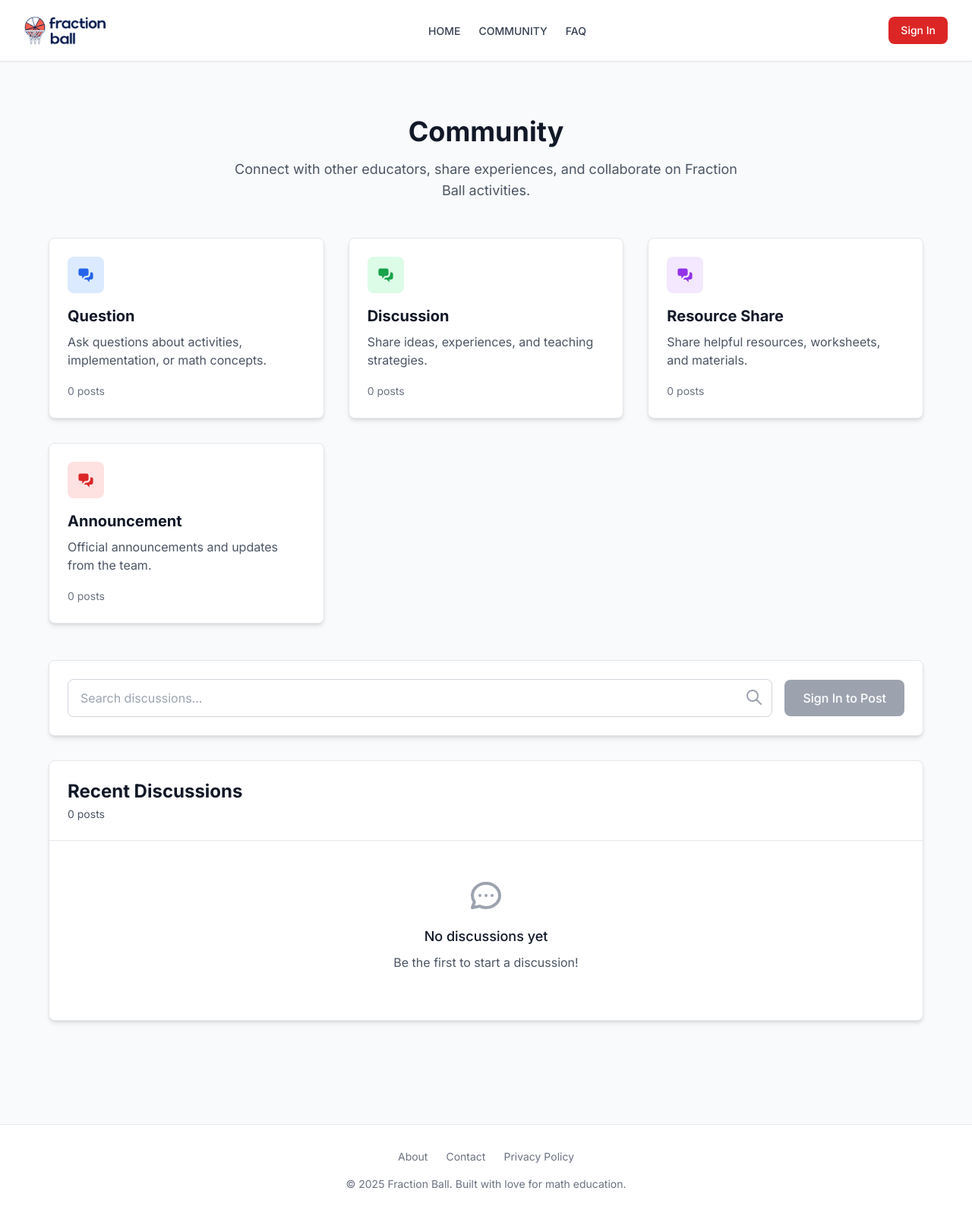
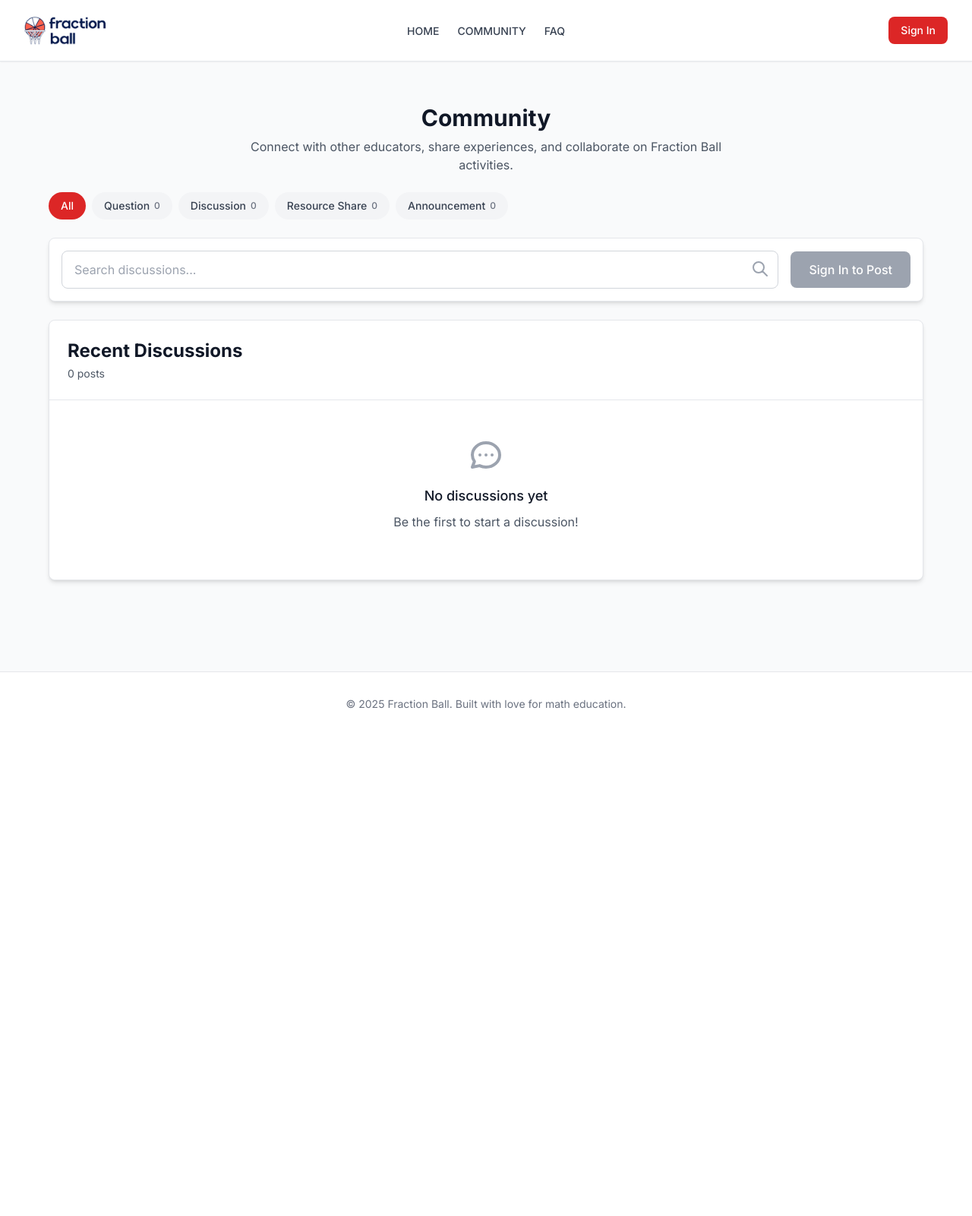
Before and after one commit to weedwacker123/fractionBallLMS, a Django app: page /community/ in a window 1280 px wide. Shown: the whole page at 76% size. After the commit the page ends 933 px from the top, so only its background shows below. Run offline with Django 5.2, Linux system fonts and the light colour scheme; parts of the project's set-up code (start-up, migrations or seed data) failed here and were passed over; some libraries are stand-ins or nearby versions.

Commit message:
Enhance URL handling and navigation structure
- Updated FirebaseAuthMiddleware to include additional public paths for authentication.
- Introduced _normalize_url function in menu_service.py to ensure consistent URL formatting for internal links.
- Added new URL patterns for 'faqs/' and 'activities/' in v4_urls.py to support CMS menu structure.
- Refactored base.html for improved navigation layout and removed unnecessary elements from community.html and faq.html templates.

Co-Authored-By: Claude Opus 4.6 <noreply@anthropic.com>

```diff
--- a/accounts/middleware.py
+++ b/accounts/middleware.py
@@ -31,9 +31,12 @@ class FirebaseAuthMiddleware(MiddlewareMixin):
         '/admin/',
         '/static/',
         '/faq/',
+        '/faqs/',
+        '/activities/',
         '/search/',
         '/community/',
         '/health/',
+        '/page/',
     ]
 
     # Exact paths that don't require authentication
--- a/content/menu_service.py
+++ b/content/menu_service.py
@@ -18,6 +18,25 @@ def _get_firestore_client():
     """Get Firestore client - reuse from firestore_service"""
     from content.firestore_service import get_firestore_client
     return get_firestore_client()
+
+
+def _normalize_url(url: str) -> str:
+    """
+    Normalize internal URLs from CMS:
+    - Ensure leading slash and trailing slash on internal paths
+    """
+    if not url:
+        return '/'
+    # Don't touch external URLs
+    if url.startswith('http://') or url.startswith('https://'):
+        return url
+    # Ensure leading slash
+    if not url.startswith('/'):
+        url = '/' + url
+    # Ensure trailing slash (Django APPEND_SLASH expects it)
+    if url != '/' and not url.endswith('/'):
+        url = url + '/'
+    return url
 
 
 def _fetch_menu_items_from_firestore(location: str) -> List[Dict[str, Any]]:
@@ -46,7 +65,7 @@ def _fetch_menu_items_from_firestore(location: str) -> List[Dict[str, Any]]:
             item = {
                 'id': doc.id,
                 'label': data.get('label', ''),
-                'url': data.get('url', ''),
+                'url': _normalize_url(data.get('url', '')),
                 'type': data.get('type', 'page'),
                 'openInNewTab': data.get('openInNewTab', False),
                 'icon': data.get('icon'),
@@ -149,11 +168,7 @@ def _get_fallback_header_menu() -> List[Dict[str, Any]]:
 
 def _get_fallback_footer_menu() -> List[Dict[str, Any]]:
     """Fallback footer menu if Firestore unavailable"""
-    return [
-        {'label': 'About', 'url': '/page/about/', 'type': 'page', 'openInNewTab': False, 'children': []},
-        {'label': 'Contact', 'url': '/page/contact/', 'type': 'page', 'openInNewTab': False, 'children': []},
-        {'label': 'Privacy Policy', 'url': '/page/privacy/', 'type': 'page', 'openInNewTab': False, 'children': []},
-    ]
+    return []
 
 
 def refresh_menu_cache():
--- a/content/v4_urls.py
+++ b/content/v4_urls.py
@@ -10,8 +10,10 @@ urlpatterns = [
     # Main pages (public)
     path('', v4_views.home, name='home'),
     path('faq/', v4_views.faq, name='faq'),
+    path('faqs/', v4_views.faq, name='faqs'),  # Alias — CMS menu uses /faqs/
 
-    # Activity pages (requires auth)
+    # Activity pages
+    path('activities/', v4_views.home, name='activities'),  # /activities/ shows the home activity listing
     path('activities/<slug:slug>/', v4_views.activity_detail, name='activity-detail'),
 
     # Search (public for homepage filtering)
--- a/templates/base.html
+++ b/templates/base.html
@@ -44,14 +44,14 @@
     <!-- Navigation -->
     <nav class="bg-white shadow-sm border-b border-gray-200">
         <div class="max-w-7xl mx-auto px-4 sm:px-6 lg:px-8">
-            <div class="flex justify-between items-center h-16 sm:h-20">
+            <div class="relative flex items-center justify-between h-16 sm:h-20">
                 <!-- Logo and Brand -->
                 <a href="/" class="flex items-center">
                     <img src="{% static 'img/logo.png' %}" alt="Fraction Ball" class="h-10 sm:h-12 w-auto">
                 </a>
 
-                <!-- Center Navigation (Desktop) - Dynamic from CMS -->
-                <div class="hidden lg:flex items-center space-x-6">
+                <!-- Center Navigation (Desktop) - absolutely centered -->
+                <div class="hidden lg:flex items-center space-x-6 absolute left-1/2 -translate-x-1/2">
                     {% for item in header_menu %}
                     <div class="relative group">
                         <a href="{{ item.url }}" {% if item.openInNewTab %}target="_blank" rel="noopener"{% endif %}
@@ -81,14 +81,6 @@
                         </svg>
                     </button>
                     {% if user.is_authenticated %}
-                        <!-- Notifications -->
-                        <button class="p-2 text-gray-600 hover:text-gray-900 transition-colors relative">
-                            <svg class="w-6 h-6" fill="currentColor" viewBox="0 0 20 20">
-                                <path d="M10 2a6 6 0 00-6 6v3.586l-.707.707A1 1 0 004 14h12a1 1 0 00.707-1.707L16 11.586V8a6 6 0 00-6-6zM10 18a3 3 0 01-3-3h6a3 3 0 01-3 3z"/>
-                            </svg>
-                            <span class="absolute top-1 right-1 w-2 h-2 bg-red-500 rounded-full"></span>
-                        </button>
-
                         <!-- User Profile with dropdown -->
                         <div class="relative">
                             <button id="userMenuBtn" class="p-2 text-gray-600 hover:text-gray-900 transition-colors">
--- a/templates/community.html
+++ b/templates/community.html
@@ -3,33 +3,29 @@
 {% block title %}Community - Fraction Ball{% endblock %}
 
 {% block content %}
-<div class="max-w-7xl mx-auto px-4 sm:px-6 lg:px-8 py-12">
-    <div class="text-center mb-12">
-        <h1 class="text-4xl font-bold text-gray-900 mb-4">Community</h1>
-        <p class="text-lg text-gray-600 max-w-2xl mx-auto">
+<div class="max-w-7xl mx-auto px-4 sm:px-6 lg:px-8 py-8">
+    <div class="text-center mb-6">
+        <h1 class="text-3xl font-bold text-gray-900 mb-2">Community</h1>
+        <p class="text-gray-600 max-w-2xl mx-auto">
             Connect with other educators, share experiences, and collaborate on Fraction Ball activities.
         </p>
     </div>
 
     <!-- Categories -->
-    <div class="grid grid-cols-1 md:grid-cols-2 lg:grid-cols-3 gap-8 mb-12">
+    <div class="flex flex-wrap gap-2 mb-6">
+        <a href="/community/" class="inline-flex items-center px-4 py-2 rounded-full text-sm font-medium transition-colors {% if not selected_category %}bg-red-600 text-white{% else %}bg-gray-100 text-gray-700 hover:bg-gray-200{% endif %}">
+            All
+        </a>
         {% for category in categories %}
-        <a href="?category={{ category.slug }}" class="bg-white rounded-lg shadow-md border border-gray-200 p-6 hover:shadow-lg transition-shadow {% if selected_category == category.slug %}ring-2 ring-red-500{% endif %}">
-            <div class="w-12 h-12 bg-{{ category.color }}-100 rounded-lg flex items-center justify-center mb-4">
-                <svg class="w-6 h-6 text-{{ category.color }}-600" fill="currentColor" viewBox="0 0 20 20">
-                    <path d="M2 5a2 2 0 012-2h7a2 2 0 012 2v4a2 2 0 01-2 2H9l-3 3v-3H4a2 2 0 01-2-2V5z"/>
-                    <path d="M15 7v2a4 4 0 01-4 4H9.828l-1.766 1.767c.28.149.599.233.938.233h2l3 3v-3h2a2 2 0 002-2V9a2 2 0 00-2-2h-1z"/>
-                </svg>
-            </div>
-            <h3 class="text-xl font-bold text-gray-900 mb-2">{{ category.name }}</h3>
-            <p class="text-gray-600 mb-4">{{ category.description }}</p>
-            <span class="text-sm text-gray-500">{{ category.post_count }} post{{ category.post_count|pluralize }}</span>
+        <a href="?category={{ category.slug }}" class="inline-flex items-center px-4 py-2 rounded-full text-sm font-medium transition-colors {% if selected_category == category.slug %}bg-red-600 text-white{% else %}bg-gray-100 text-gray-700 hover:bg-gray-200{% endif %}">
+            {{ category.name }}
+            <span class="ml-1.5 text-xs {% if selected_category == category.slug %}text-red-200{% else %}text-gray-500{% endif %}">{{ category.post_count }}</span>
         </a>
         {% endfor %}
     </div>
 
     <!-- Search and Create -->
-    <div class="bg-white rounded-lg shadow-md border border-gray-200 p-6 mb-8">
+    <div class="bg-white rounded-lg shadow-md border border-gray-200 p-4 mb-6">
         <div class="flex flex-col md:flex-row md:items-center md:justify-between gap-4">
             <form method="get" class="flex-1">
                 {% if selected_category %}
```
Also changed, not shown: templates/faq.html (+0 -9 lines).
